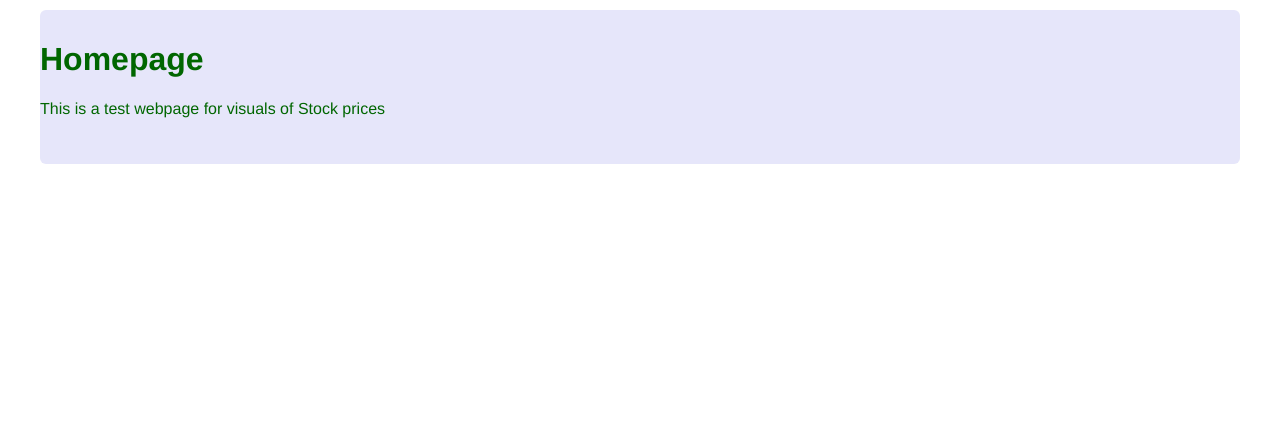
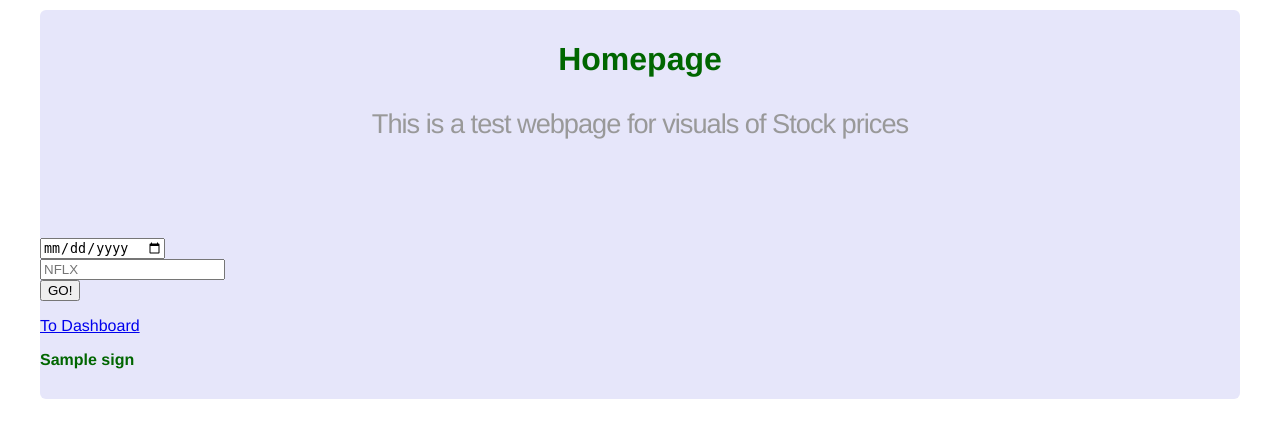
Before and after one commit to banluong/stock-prediction-rnn-web-app, a Flask app: template templates/home.html in a window 1280 px wide. Shown: the part 35-473 px from the top of the page. Run offline with Flask 2, Linux system fonts and the light colour scheme; the template is opened without the code that fills it: most values are stand-ins (such as "Sample title", 1, 10 or a date in 2020).

Commit message:
add home date and search webform

```diff
--- a/app.py
+++ b/app.py
@@ -1,4 +1,4 @@
-from flask import Flask, render_template
+from flask import Flask, render_template, request
 import matplotlib.pyplot as plt
 import yfinance as yf
 import pandas as pd
@@ -11,9 +11,21 @@
 app = Flask(__name__)
 
 
-@app.route('/')
+@app.route('/', methods=["POST", "GET"])
 def home(name=None):
-    return render_template("home.html", name=name)
+    try:
+        if request.method == 'POST':
+            search = request.form['search']
+            start = request.form['start']
+            result = candle_stick(search,start)
+            if result == True:
+                return render_template("dashboard.html", name=name, plot=result)
+            else:
+                return render_template('home.html', sign='notfound')
+        else:
+            return render_template("home.html", name=name)
+    except Exception as e:
+        return render_template("home.html", sign=e)
 
 
 @app.route('/about/')
@@ -21,8 +33,8 @@
     return render_template("about.html", name=name)
 
 
-ticker_symbol = 'NFLX'
-today = datetime.date.today()
+#ticker_symbol = 'NFLX'
+#today = datetime.date.today()
 
 
 @app.route('/dashboard/')
--- a/templates/dashboard.html
+++ b/templates/dashboard.html
@@ -2,7 +2,7 @@
 <html>
 <head lang="en">
     <meta charset="UTF-8">
-    <title>My First Dashboard</title>
+    <title>Dashboard</title>
 </head>
 <body>
 <div class="container">
--- a/templates/home.html
+++ b/templates/home.html
@@ -1,7 +1,28 @@
 {%extends "layout.html"%}
 {%block content%}
 <div class="home">
-  <h1>Homepage</h1>
-  <p>This is a test webpage for visuals of Stock prices</p>
+    <h1 align="center">Homepage</h1>
+    <h3 align="center">This is a test webpage for visuals of Stock prices</h3>
+      <form style="padding-top: 70px" action="/dashboard/" method="post">
+        <div class="form-row justify-content-center"><div class="col-7">
+            <input class="form-control" type="date" placeholder="example:365 " name="start" id="search0">
+          </div><div class="col-7">
+            <input class="form-control" type="search" placeholder="NFLX " name="search" id="search1">
+          </div>
+          <div class="col-1">
+            <button class="btn btn-outline-success" href="/dashboard/" type="submit">GO!</button>
+          </div>
+          <div class="">
+             <p><a href="/dashboard/">To Dashboard</a></p>
+          </div>
+        </div>
+  </form>
+  <div class="row justify-content-center">
+    <div class="col-8">
+      <div class="alert alert-light" role="alert">
+        <strong>{{sign}}</strong>
+      </div>
+    </div>
+  </div>
 </div>
 {%endblock%}
```
